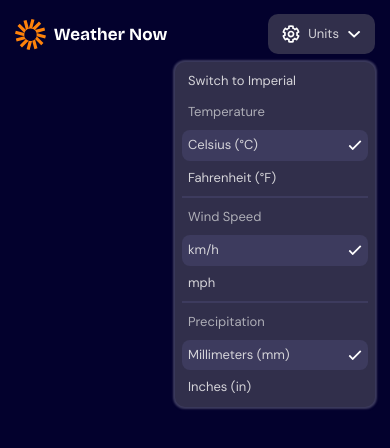
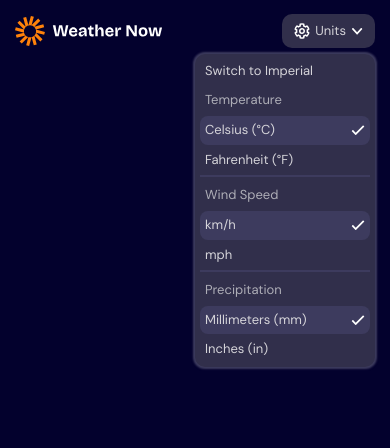
Before and after one commit to A-Awad1/Weather-Application, a React (Vite) app: page / in a window 390 px wide. Shown: the top 448 px of the page. Built offline with nearby package versions, Linux system fonts and the light colour scheme.

Commit message:
finish header responsive

```diff
--- a/src/components/AppHeader/DropDown/MenuBox.scss
+++ b/src/components/AppHeader/DropDown/MenuBox.scss
@@ -1,25 +1,33 @@
 div.menu-box {
   position: absolute;
   right: 0;
-  top: calc(100% + 8px);
-  width: 200px;
-  padding: 4px 7px;
   background-color: colors.$main-bg;
   border-radius: $second-border-radius;
   box-shadow: 0px 0px 2px 2px colors.$second-bg;
   white-space: nowrap;
   user-select: none;
+  top: calc(100% + 6px);
+  width: 180px;
+  padding: 3px 5px;
+  @include medium {
+    top: calc(100% + 8px);
+    width: 200px;
+    padding: 4px 7px;
+  }
   > form {
     display: flex;
     flex-direction: column;
     > button {
       border: none;
       background-color: transparent;
-      padding: 8px 6px;
       border-radius: $third-border-radius;
       transition: background-color $main-transition;
       cursor: pointer;
       text-align: start;
+      padding: 7px 5px;
+      @include medium {
+        padding: 8px 6px;
+      }
       &:hover {
         background-color: colors.$second-bg;
       }
@@ -34,29 +42,44 @@ div.menu-box {
     > section {
       display: flex;
       flex-direction: column;
-      gap: 8px;
+      gap: 6px;
+      @include medium {
+        gap: 8px;
+      }
       > div {
         display: flex;
         flex-direction: column;
-        gap: 2px;
         position: relative;
+        gap: 1px;
+        @include medium {
+          gap: 2px;
+        }
         &:not(:last-of-type)::after {
           content: "";
           position: absolute;
+          background-color: colors.$second-bg;
           height: 2px;
           width: 100%;
-          background-color: colors.$second-bg;
-          bottom: -4px;
+          bottom: -2px;
+          @include medium {
+            bottom: -4px;
+          }
         }
         > span {
           text-transform: capitalize;
           color: colors.$third-text;
-          padding: 8px 6px;
+          padding: 7px 5px;
+          @include medium {
+            padding: 8px 6px;
+          }
         }
         > ul {
           display: flex;
           flex-direction: column;
-          gap: 2px;
+          gap: 1px;
+          @include medium {
+            gap: 2px;
+          }
         }
       }
     }
--- a/src/components/AppHeader/DropDown/MenuOption.scss
+++ b/src/components/AppHeader/DropDown/MenuOption.scss
@@ -6,14 +6,20 @@ li.menu-option {
     cursor: pointer;
     border-radius: $third-border-radius;
     transition: background-color $main-transition;
-    padding: 8px 6px;
+    padding: 7px 5px;
+    @include medium {
+      padding: 8px 6px;
+    }
   }
   img {
     position: absolute;
-    right: 6px;
     top: 50%;
     transform: translateY(-50%);
     display: none;
+    right: 5px;
+    @include medium {
+      right: 6px;
+    }
   }
   input {
     display: none;
--- a/src/components/AppHeader/DropDown/index.scss
+++ b/src/components/AppHeader/DropDown/index.scss
@@ -6,11 +6,15 @@ div.drop-down {
     user-select: none;
     cursor: pointer;
     border: none;
-    gap: 8px;
-    padding: 11px 14px;
     border-radius: $second-border-radius;
     transition: background-color $main-transition;
     background-color: colors.$main-bg;
+    gap: 5px;
+    padding: 9px 12px;
+    @include medium {
+      gap: 8px;
+      padding: 11px 14px;
+    }
     &:hover {
       background-color: colors.$second-bg;
     }
@@ -23,10 +27,16 @@ div.drop-down {
     }
     img {
       &.gear-icon {
-        width: 18px;
+        width: 16px;
+        @include medium {
+          width: 18px;
+        }
       }
       &.arrow-icon {
-        width: 14px;
+        width: 12px;
+        @include medium {
+          width: 14px;
+        }
       }
     }
   }
--- a/src/components/AppHeader/index.scss
+++ b/src/components/AppHeader/index.scss
@@ -2,7 +2,7 @@ header.App-Header {
   @extend %between-flex;
   gap: 15px;
   > img {
-    height: 31px;
+    height: 30px;
     @include medium {
       height: 33px;
     }
```
